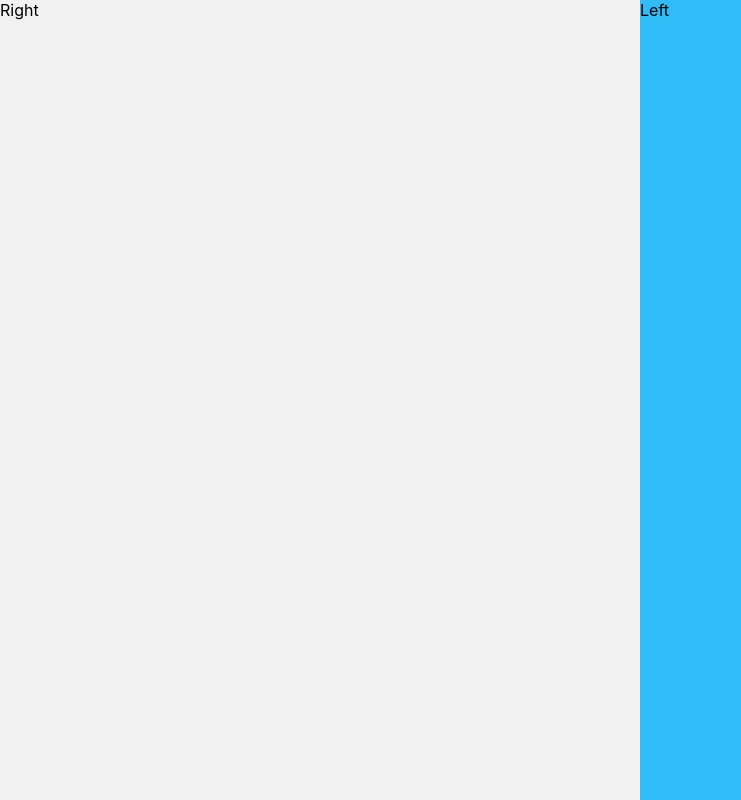
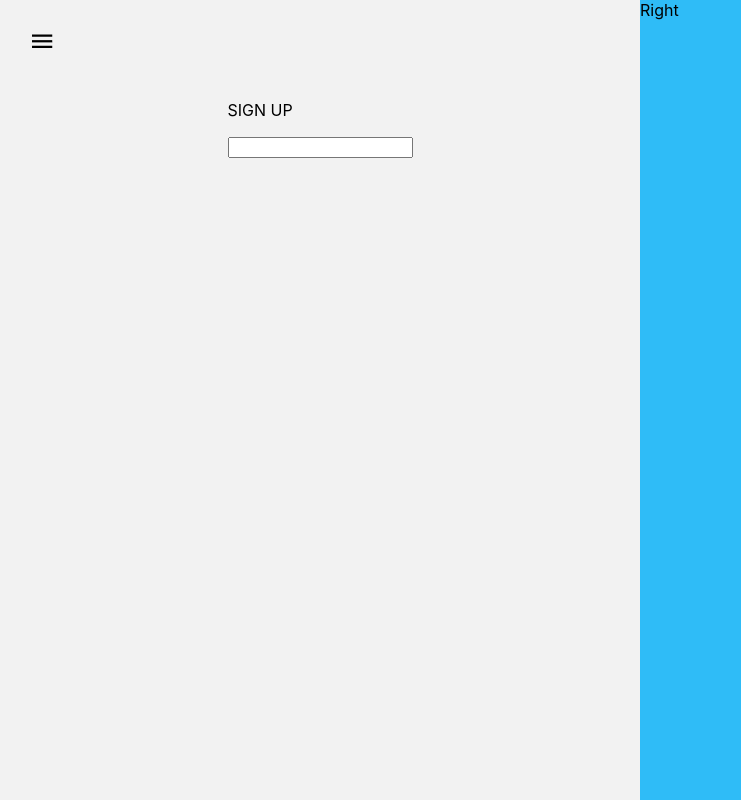
Before and after one commit to adlamas/react-target-ts, a React (Create React App) app: page / in a window 1280 px wide. Shown: the whole page, without its empty margins (0-741 px from the left). Built offline with nearby package versions, Linux system fonts and the light colour scheme.

Commit message:
created form

```diff
--- a/src/App.css
+++ b/src/App.css
@@ -4,10 +4,20 @@
 }
 
 .right-side {
+  background-color: #2FBCF7;
+  width: 50%;
+}
+.left-side {
   background-color: #F2F2F2;
   width: 50%;
 }
-.left-side {
-  background-color: #2FBCF7;
-  width: 50%;
+
+.right-menu {
+  margin: 2em 0 0 2em;
 }
+
+.input-section {
+  margin-top: 2em;
+  display: flex;
+  justify-content: center;
+}
--- a/src/components/App.tsx
+++ b/src/components/App.tsx
@@ -2,10 +2,7 @@ import React from 'react';
 import logo from './logo.svg';
 import '../App.css';
 
-import appStoreIcon from '../src/assets/images/appstore.png';
-import facebookIcon from '../src/assets/images/Facebook.png';
-import i6Icon from '../src/assets/images/i6.png';
-import twitterIcon from '../src/assets/images/Twitter.png';
+import menuIcon from '../assets/images/menu.png'
 
 function App() {
   return (
@@ -14,11 +11,23 @@ function App() {
       </header>
       <body>
         <div className="main-section">
+          <div className="left-side">
+            <div className="right-menu">
+              <img src={menuIcon} alt="menu" />
+            </div>
+            <div className="input-section">
+              <form>
+                <p>SIGN UP</p>
+
+                <div>
+                  <input type="text">
+                  </input>
+                </div>
+              </form>
+            </div>
+          </div>
           <div className="right-side">
             Right
-          </div>
-          <div className="left-side">
-            Left
           </div>
         </div>
       </body>
```
